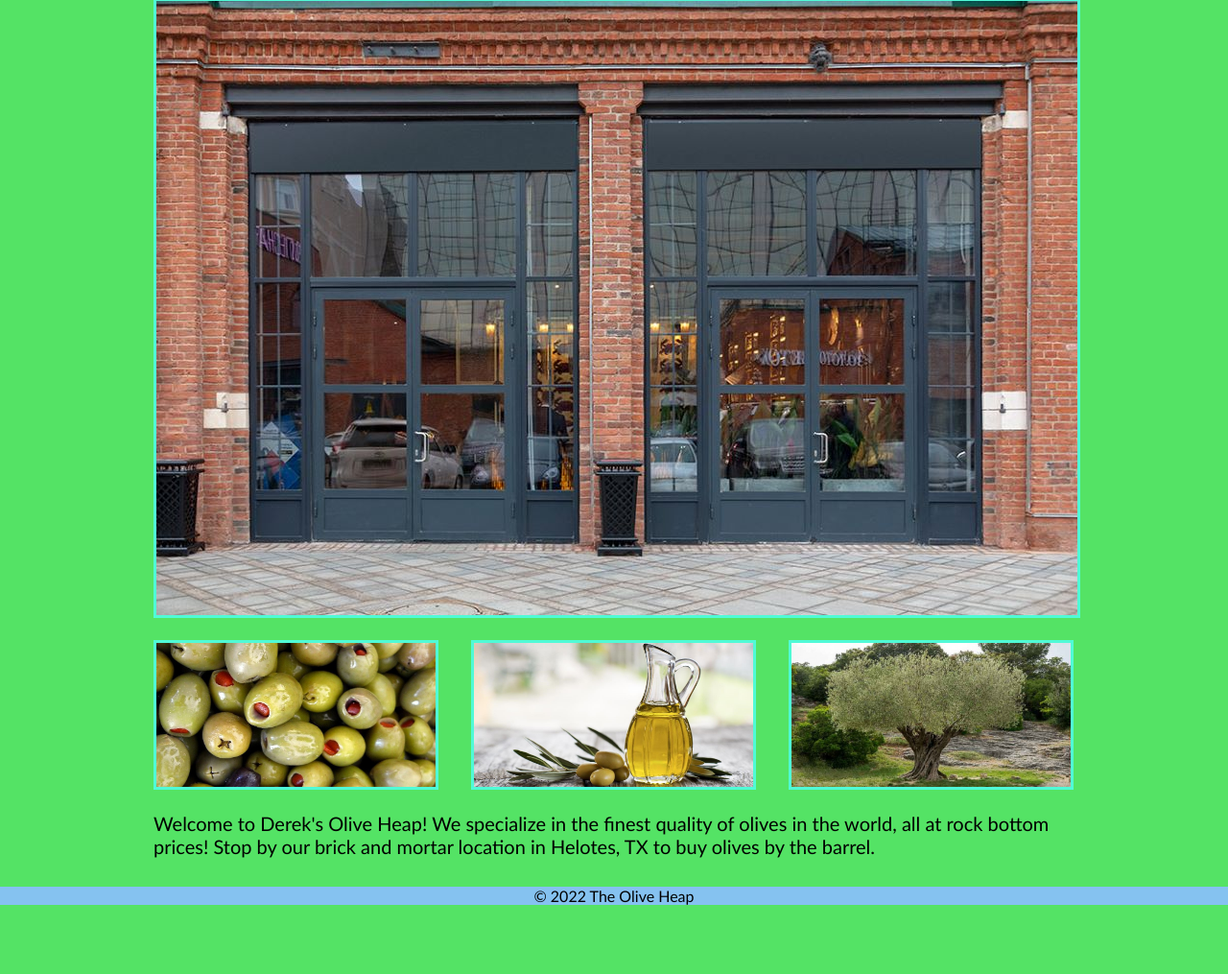
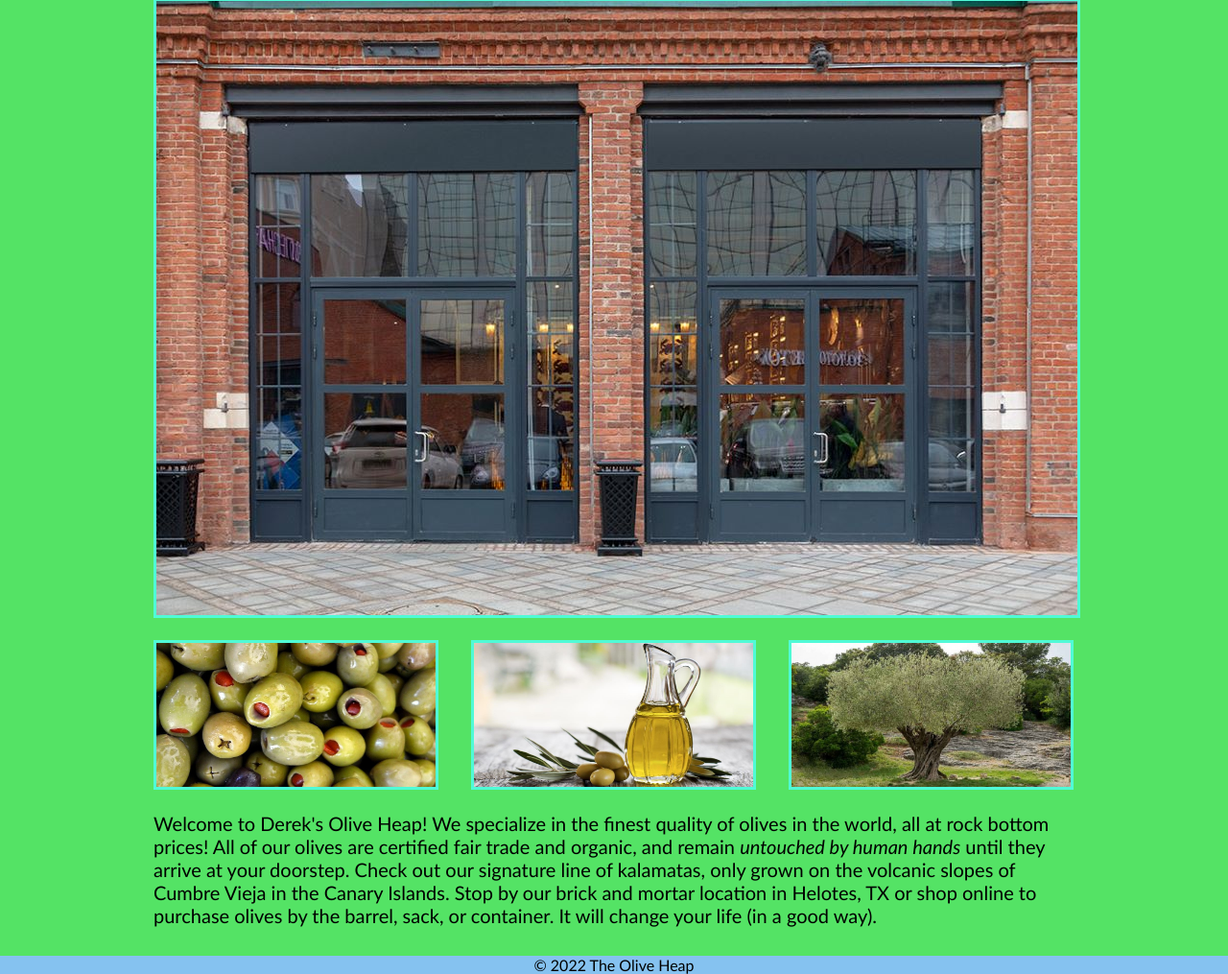
Before and after one commit to derekjdoug/olive-heap, a plain HTML site: page index.html in a window 1280 px wide. Shown: the part 138-1153 px from the top of the page at 96% size. Before the commit the page ends 1081 px from the top, so only its background shows below. Drawn offline with Linux system fonts and the light colour scheme.

Commit message:
Changed paragraph text

```diff
--- a/index.html
+++ b/index.html
@@ -26,7 +26,7 @@
                <li><img alt="olive tree" src="images/olive tree.jpeg"></li>
            </ul>
 
-           <p>Welcome to Derek's Olive Heap! We specialize in the finest quality of olives in the world, all at rock bottom prices! Stop by our brick and mortar location in Helotes, TX to buy olives by the barrel.</p>
+           <p>Welcome to Derek's Olive Heap! We specialize in the finest quality of olives in the world, all at rock bottom prices! All of our olives are certified fair trade and organic, and remain <em>untouched by human hands</em> until they arrive at your doorstep. Check out our signature line of kalamatas, only grown on the volcanic slopes of Cumbre Vieja in the Canary Islands. Stop by our brick and mortar location in Helotes, TX or shop online to purchase olives by the barrel, sack, or container. It will change your life (in a good way).</p>
         </main>
 
         <footer>&copy; 2022 The Olive Heap</footer>
```
